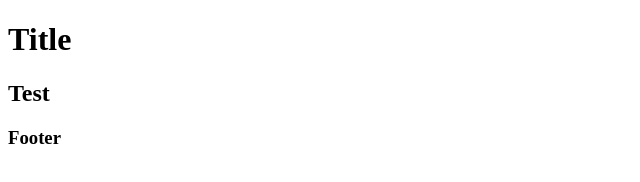
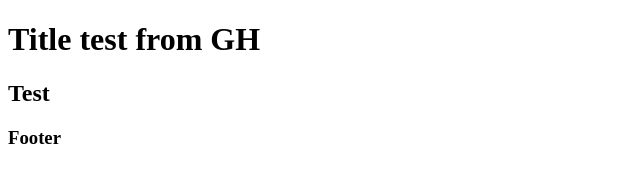
Before and after one commit to VladT10/my-project-ma, a plain HTML site: page index.html in a window 1280 px wide. Shown: the whole page, without its empty margins (0-640 px from the left). Drawn offline with Linux system fonts and the light colour scheme.

Commit message:
Update index.html (#2)

```diff
--- a/index.html
+++ b/index.html
@@ -7,7 +7,7 @@
 </head>
 <body>
   <header>
-    <h1>Title</h1>
+    <h1>Title test from GH</h1>
   </header>
   <main>
     <h2>Test</h2>
```
